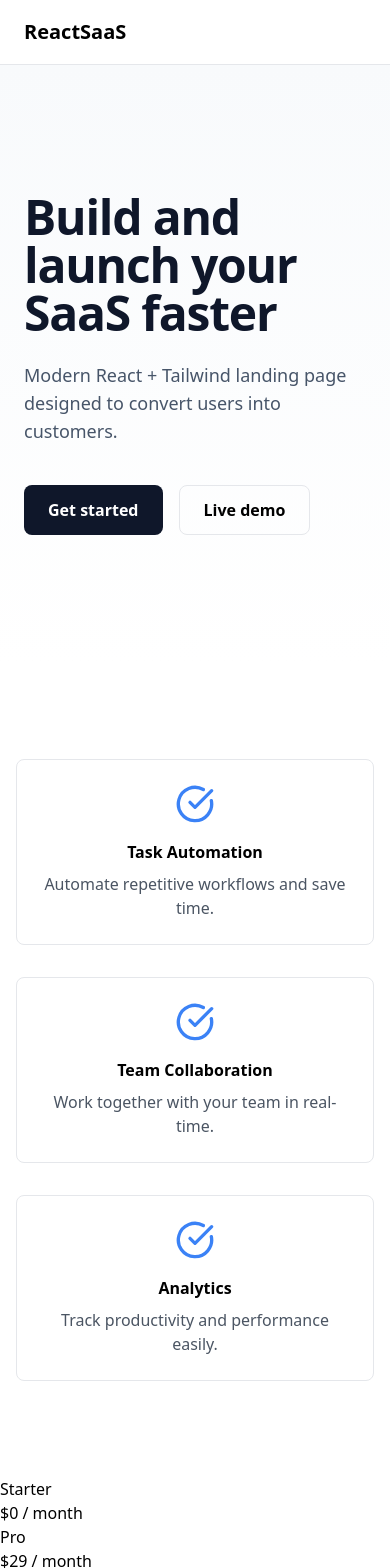
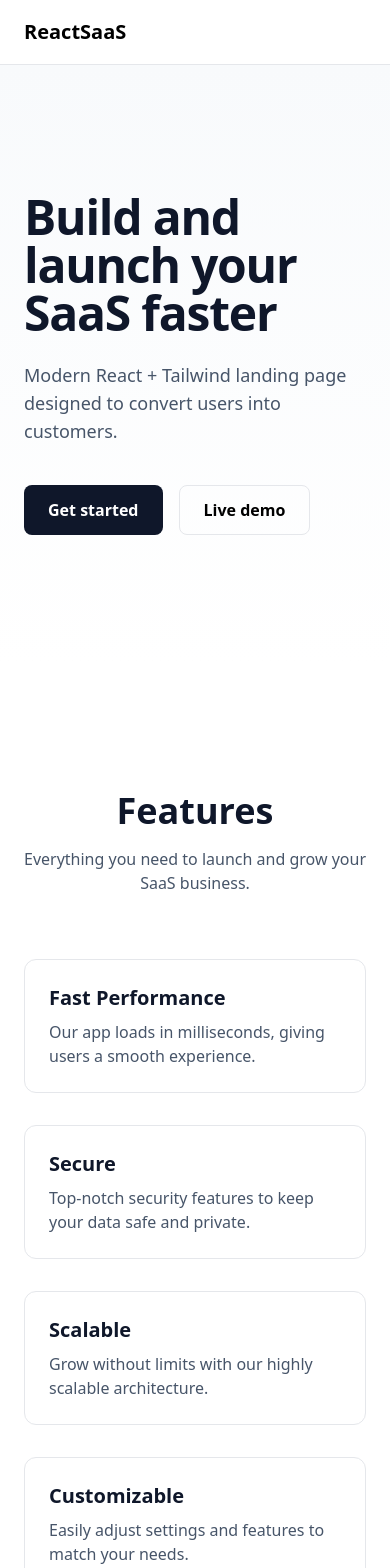
Before and after one commit to NemanjaMiki/react-saas-landing, a React (Vite) app: page / in a window 390 px wide. Shown: the top 1568 px of the page. Built offline with nearby package versions, Linux system fonts and the light colour scheme.

Commit message:
Add Features section with responsive grid

```diff
--- /dev/null
+++ b/src/data/features.js
@@ -0,0 +1,20 @@
+const features = [
+    {
+        title: "Fast Performance",
+        description: "Our app loads in milliseconds, giving users a smooth experience.",
+    },
+    {
+        title: "Secure",
+        description: "Top-notch security features to keep your data safe and private.",
+    },
+    {
+        title: "Scalable",
+        description: "Grow without limits with our highly scalable architecture.",
+    },
+    {
+        title: "Customizable",
+        description: "Easily adjust settings and features to match your needs.",
+    },
+];
+
+export default features;
--- a/src/sections/Features.jsx
+++ b/src/sections/Features.jsx
@@ -1,25 +1,31 @@
-import { CheckCircle } from "lucide-react";
+import Container from "../components/Container";
+import features from "../data/features";
 
 export default function Features() {
   return (
-    <section className="py-24 bg-white">
-      <div className="max-w-6xl mx-auto grid grid-cols-1 md:grid-cols-3 gap-8 px-4 text-center">
-        <div className="p-6 border rounded-lg">
-          <CheckCircle className="mx-auto mb-4 text-blue-500" size={40} />
-          <h3 className="font-semibold mb-2">Task Automation</h3>
-          <p className="text-gray-600">Automate repetitive workflows and save time.</p>
+    <section id="features" className="py-32 bg-white">
+      <Container>
+        <h2 className="text-4xl font-bold text-center text-slate-900">
+          Features
+        </h2>
+        <p className="mt-4 text-center text-slate-600 max-w-2xl mx-auto">
+          Everything you need to launch and grow your SaaS business.
+        </p>
+
+        <div className="mt-16 grid gap-8 sm:grid-cols-2 lg:grid-cols-4">
+          {features.map((feature, index) => (
+            <div
+              key={index}
+              className="rounded-xl border p-6 hover:shadow-lg transition"
+            >
+              <h3 className="text-xl font-semibold text-slate-900">
+                {feature.title}
+              </h3>
+              <p className="mt-2 text-slate-600">{feature.description}</p>
+            </div>
+          ))}
         </div>
-        <div className="p-6 border rounded-lg">
-          <CheckCircle className="mx-auto mb-4 text-blue-500" size={40} />
-          <h3 className="font-semibold mb-2">Team Collaboration</h3>
-          <p className="text-gray-600">Work together with your team in real-time.</p>
-        </div>
-        <div className="p-6 border rounded-lg">
-          <CheckCircle className="mx-auto mb-4 text-blue-500" size={40} />
-          <h3 className="font-semibold mb-2">Analytics</h3>
-          <p className="text-gray-600">Track productivity and performance easily.</p>
-        </div>
-      </div>
+      </Container>
     </section>
-  )
+  );
 }
```
